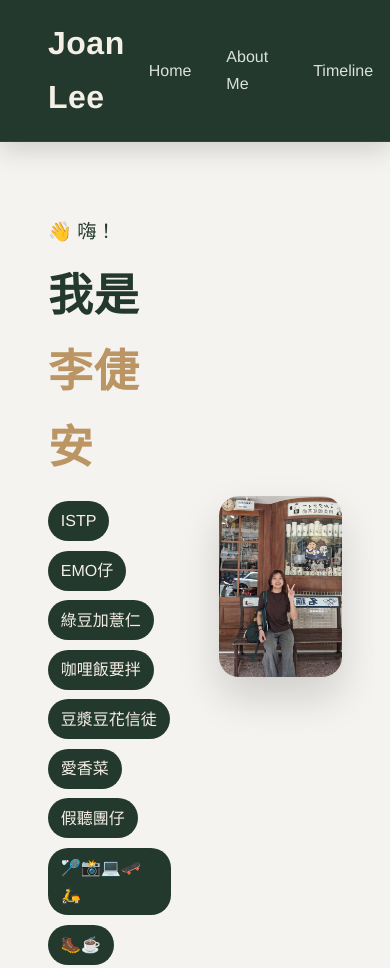
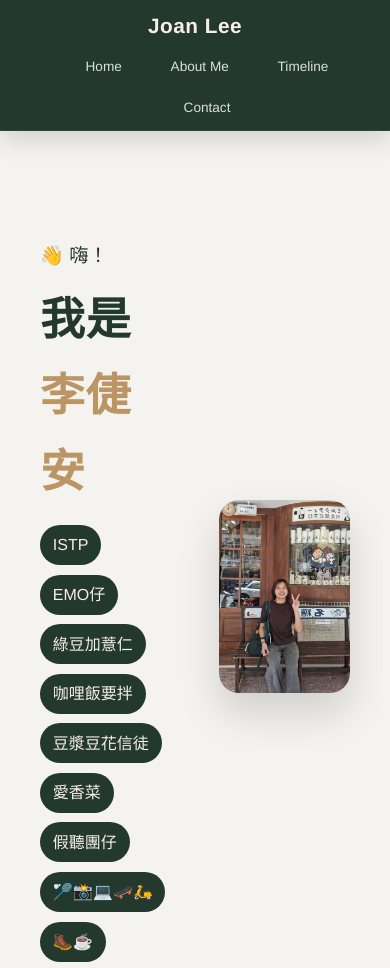
Before and after one commit to LEE-CHIEN-AN/HTML, a website: page index.html in a window 390 px wide. Shown: the top 968 px of the page. Drawn offline with Linux system fonts and the light colour scheme; a web font is replaced by a local one.

Commit message:
改進header手機版面的問題

```diff
--- a/styles/base.css
+++ b/styles/base.css
@@ -27,13 +27,57 @@ body {
 }
 
 /* Header & Nav */
-.header { background:#24392e; border-bottom:1px solid rgba(255,255,255,.06); padding:1rem 0; position:fixed; top:0; left:0; right:0; z-index:1000; display:flex; justify-content:center; align-items:center; box-shadow:0 8px 24px rgba(0,0,0,.15); }
-.header-content { display:flex; justify-content:space-between; align-items:center; width:100%; max-width:1200px; padding:0 2rem; }
-.logo { font-size: 2rem; font-weight:900; color:#f6efe6; letter-spacing:.5px; }
-.nav { display:flex; gap:2rem; align-items:center; }
-.nav-item { display:flex; align-items:center; gap:.5rem; color:#d9e2da; text-decoration:none; font-size:1rem; transition: all .2s ease; }
-.nav-item:hover { color:#ffd166; transform: translateY(-1px); }
-.nav-icon { width:16px; height:16px; }
+.header {
+    background:#24392e;
+    border-bottom:1px solid rgba(255,255,255,.06);
+    padding:1rem 0;
+    position:fixed;
+    top:0;
+    left:0;
+    right:0;
+    z-index:1000;
+    display:flex;
+    justify-content:center;
+    align-items:center;
+    box-shadow:0 8px 24px rgba(0,0,0,.15);
+}
+.header-content {
+    display:flex;
+    justify-content:space-between;
+    align-items:center;
+    width:100%;
+    max-width:1200px;
+    padding:0 2rem;
+}
+.logo {
+    font-size: 2rem;
+    font-weight:900;
+    color:#f6efe6;
+    letter-spacing:.5px;
+}
+.nav {
+    display:flex;
+    gap:2rem;
+    align-items:center;
+}
+.nav-item {
+    display:flex;
+    align-items:center;
+    gap:.5rem;
+    color:#d9e2da;
+    text-decoration:none;
+    font-size:1rem;
+    transition: all .2s ease;
+    white-space: nowrap; /* 防止文字換行 */
+}
+.nav-item:hover {
+    color:#ffd166;
+    transform: translateY(-1px);
+}
+.nav-icon {
+    width:16px;
+    height:16px;
+}
 
 /* Layout helpers */
 .main-content { margin-top: 90px; padding: 3rem 2rem; max-width: 1100px; margin-left:auto; margin-right:auto; }
@@ -43,7 +87,70 @@ body {
 
 /* Responsive */
 @media (max-width: 768px) {
-    .header { padding: 1rem; flex-direction: column; gap: 1rem; }
-    .nav { gap: 1rem; }
-    .main-content { margin-top: 120px; padding: 2rem 1rem; }
+    .header {
+        padding: 0.75rem 0;
+    }
+
+    .header-content {
+        padding: 0 1rem;
+        flex-wrap: wrap;
+        justify-content: space-between;
+    }
+
+    .logo {
+        font-size: 1.5rem;
+        flex-shrink: 0;
+    }
+
+    .nav {
+        gap: 1rem;
+        flex-wrap: wrap;
+        justify-content: center;
+        width: 100%;
+        margin-top: 0.5rem;
+    }
+
+    .nav-item {
+        font-size: 0.9rem;
+        padding: 0.25rem 0.5rem;
+    }
+
+    .main-content {
+        margin-top: 140px;
+        padding: 2rem 1rem;
+    }
 }
+
+/* 針對更小的手機螢幕 */
+@media (max-width: 480px) {
+    .header {
+        padding: 0.5rem 0;
+    }
+
+    .header-content {
+        padding: 0 0.5rem;
+        flex-direction: column;
+        gap: 0.5rem;
+    }
+
+    .logo {
+        font-size: 1.3rem;
+        text-align: center;
+    }
+
+    .nav {
+        gap: 0.75rem;
+        margin-top: 0;
+        justify-content: center;
+    }
+
+    .nav-item {
+        font-size: 0.85rem;
+        padding: 0.2rem 0.4rem;
+    }
+
+    .main-content {
+        margin-top: 160px;
+        padding: 1rem 0.5rem;
+    }
+}
```
